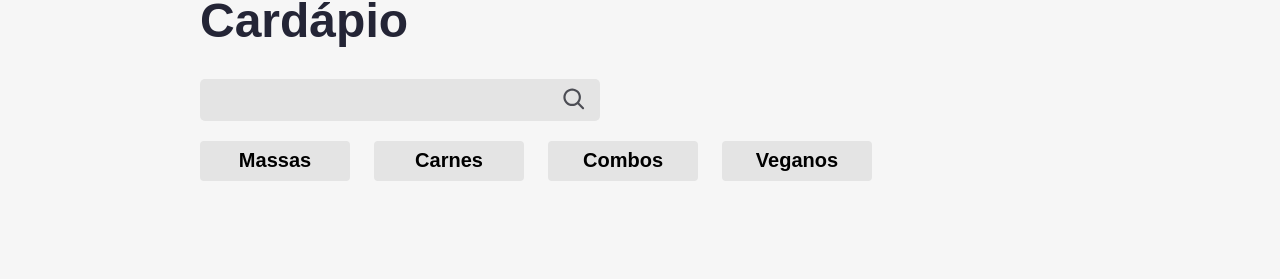
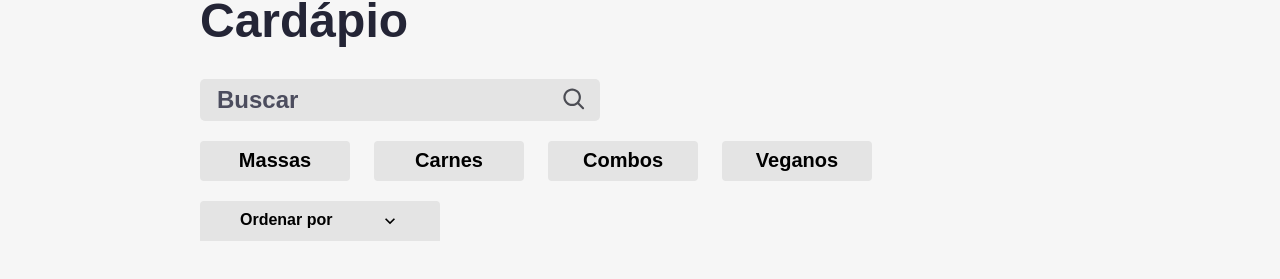
Before and after one commit to rodrigues14/burger-castle, a React (Create React App) app: page /cardapio in a window 1280 px wide. Shown: the part 513-792 px from the top of the page. Built offline with nearby package versions, Linux system fonts and the light colour scheme; a web font is replaced by a local one.

Commit message:
criado o ordenador

```diff
--- a/public/index.html
+++ b/public/index.html
@@ -2,15 +2,13 @@
 <html lang="en">
   <head>
     <meta charset="utf-8" />
-    <link rel="icon" href="%PUBLIC_URL%/favicon.ico" />
+    <link rel="icon" href="%PUBLIC_URL%/favicon.svg" />
     <meta name="viewport" content="width=device-width, initial-scale=1" />
     <meta name="theme-color" content="#000000" />
     <meta
       name="description"
       content="Web site created using create-react-app"
     />
-    <link rel="apple-touch-icon" href="%PUBLIC_URL%/logo192.png" />
-    <link rel="manifest" href="%PUBLIC_URL%/manifest.json" />
     <title>Burger Castle</title>
   </head>
   <body>
--- a/src/pages/Cardapio/Buscador/index.tsx
+++ b/src/pages/Cardapio/Buscador/index.tsx
@@ -13,6 +13,7 @@
       <input
         value={busca}
         onChange={evento => setBusca(evento.target.value)}
+        placeholder="Buscar"
       />
       <CgSearch
         size={30}
--- /dev/null
+++ b/src/pages/Cardapio/Ordenador/Ordenador.module.scss
@@ -0,0 +1,49 @@
+@import "styles/variaveis";
+
+.ordenador {
+  align-items: center;
+  background-color: $grey;
+  border: none;
+  border-top-left-radius: 4px;
+  border-top-right-radius: 4px;
+  display: flex;
+  font-size: 1rem;
+  font-weight: bold;
+  height: 40px;
+  justify-content: space-between;
+  min-width: 240px;
+  padding: 0 40px;
+  position: relative;
+  &--ativo {
+    background-color: $blue;
+    color: white;
+  }
+  &__options {
+    display: none;
+    position: absolute;
+    left: 0;
+    flex-direction: column;
+    top: 100%;
+    width: 100%;
+    &--ativo {
+      display: flex;
+    }
+  }
+  &__option {
+    align-items: center;
+    background-color: $grey;
+    border-top: 2px solid $light-grey;
+    box-sizing: border-box;
+    color: $black;
+    display: flex;
+    height: 40px;
+    justify-content: center;
+    width: inherit;
+    &:hover,
+    &--ativo {
+      background-color: $blue;
+      cursor: pointer;
+      color: white;
+    }
+  }
+}
--- /dev/null
+++ b/src/pages/Cardapio/Ordenador/index.tsx
@@ -0,0 +1,48 @@
+import React, { useState } from 'react'
+import styles from './Ordenador.module.scss'
+import opcoes from './opcoes.json'
+import classNames from 'classnames'
+import { MdKeyboardArrowDown, MdKeyboardArrowUp } from 'react-icons/md'
+
+interface Props {
+  ordenador: string,
+  setOrdenador: React.Dispatch<React.SetStateAction<string>>
+}
+
+export default function Ordenador({ ordenador, setOrdenador }: Props) {
+  const [aberto, setAberto] = useState(false);
+  const nomeOrdenador = ordenador
+    && opcoes.find(opcao => opcao.value === ordenador)?.nome;
+  return (
+    <button
+      className={classNames({
+        [styles.ordenador]: true,
+        [styles["ordenador--ativo"]]: ordenador !== ""
+      })}
+      onClick={() => setAberto(!aberto)}
+      onBlur={() => setAberto(false)}
+      >
+      <span>{nomeOrdenador || "Ordenar por"}</span>
+      {aberto
+        ? <MdKeyboardArrowUp size={20} />
+        : <MdKeyboardArrowDown size={20} />
+      }
+      <div className={classNames({
+        [styles.ordenador__options]: true,
+        [styles["ordenador__options--ativo"]]: aberto
+      })}>
+        {
+          opcoes.map((opcao) => (
+            <div
+              className={styles.ordenador__option}
+              key={opcao.value}
+              onClick={() => setOrdenador(opcao.value)}
+            >
+              {opcao.nome}
+            </div>
+          ))
+        }
+      </div>
+    </button>
+  )
+}
--- /dev/null
+++ b/src/pages/Cardapio/Ordenador/opcoes.json
@@ -0,0 +1,18 @@
+[
+  {
+    "nome": "",
+    "value": ""
+  },
+  {
+    "nome": "Porção",
+    "value": "porcao"
+  },
+  {
+    "nome": "Qtd. pessoas",
+    "value": "qtd_pessoas"
+  },
+  {
+    "nome": "Preço",
+    "value": "preco"
+  }
+]
--- a/src/pages/Cardapio/index.tsx
+++ b/src/pages/Cardapio/index.tsx
@@ -3,10 +3,12 @@
 import Buscador from "./Buscador"
 import { useState } from 'react'
 import Filtros from "./Filtros";
+import Ordenador from "./Ordenador";
 
 export default function Cardapio() {
   const [busca, setBusca] = useState("");
   const [filtro, setFiltro] = useState<number | null>(null);
+  const [ordenador, setOrdenador] = useState("");
   return (
     <main>
       <nav className={styles.menu}>
@@ -19,9 +21,19 @@
       </header>
       <section className={styles.cardapio}>
         <h3 className={styles.cardapio__titulo}>Cardápio</h3>
-        <Buscador busca={busca} setBusca={setBusca} />
+        <Buscador
+          busca={busca}
+          setBusca={setBusca}
+        />
         <div className={styles.cardapio__filtros}>
-          <Filtros filtro={filtro} setFiltro={setFiltro} />
+          <Filtros
+            filtro={filtro}
+            setFiltro={setFiltro}
+          />
+          <Ordenador
+            ordenador={ordenador}
+            setOrdenador={setOrdenador}
+          />
         </div>
       </section>
     </main>
```
Also changed, not shown: public/favicon.svg (added).
